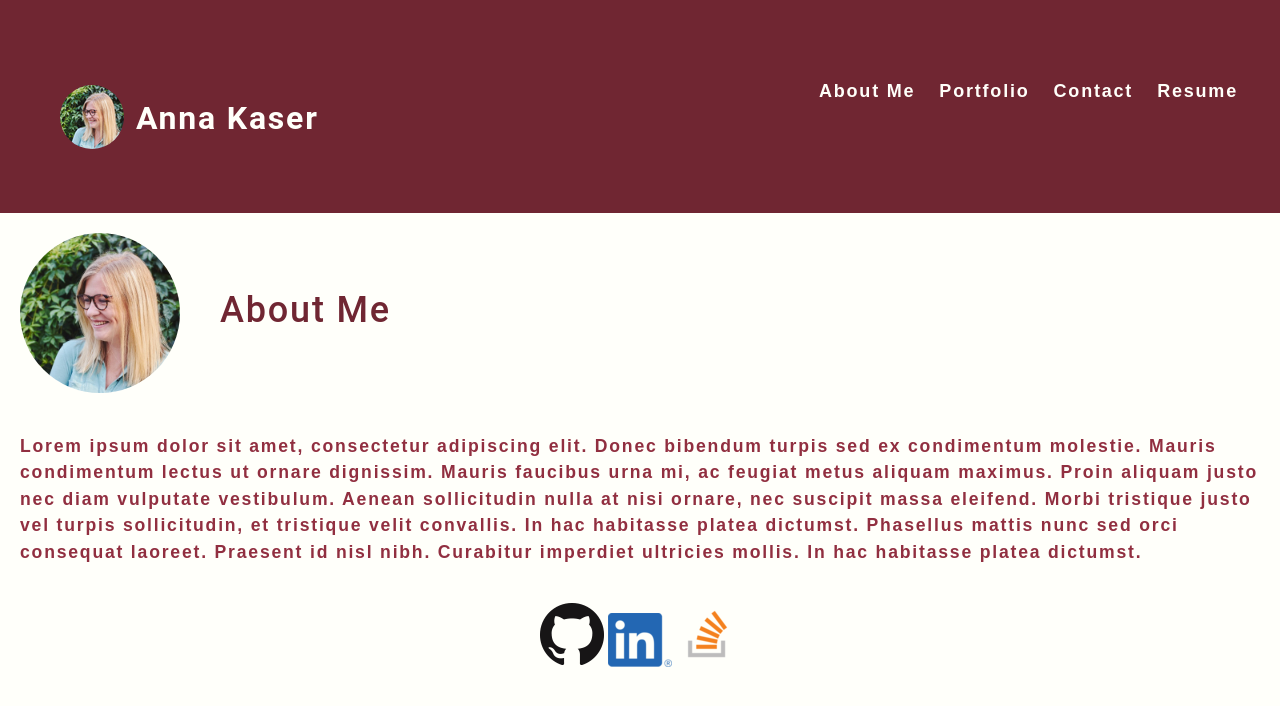
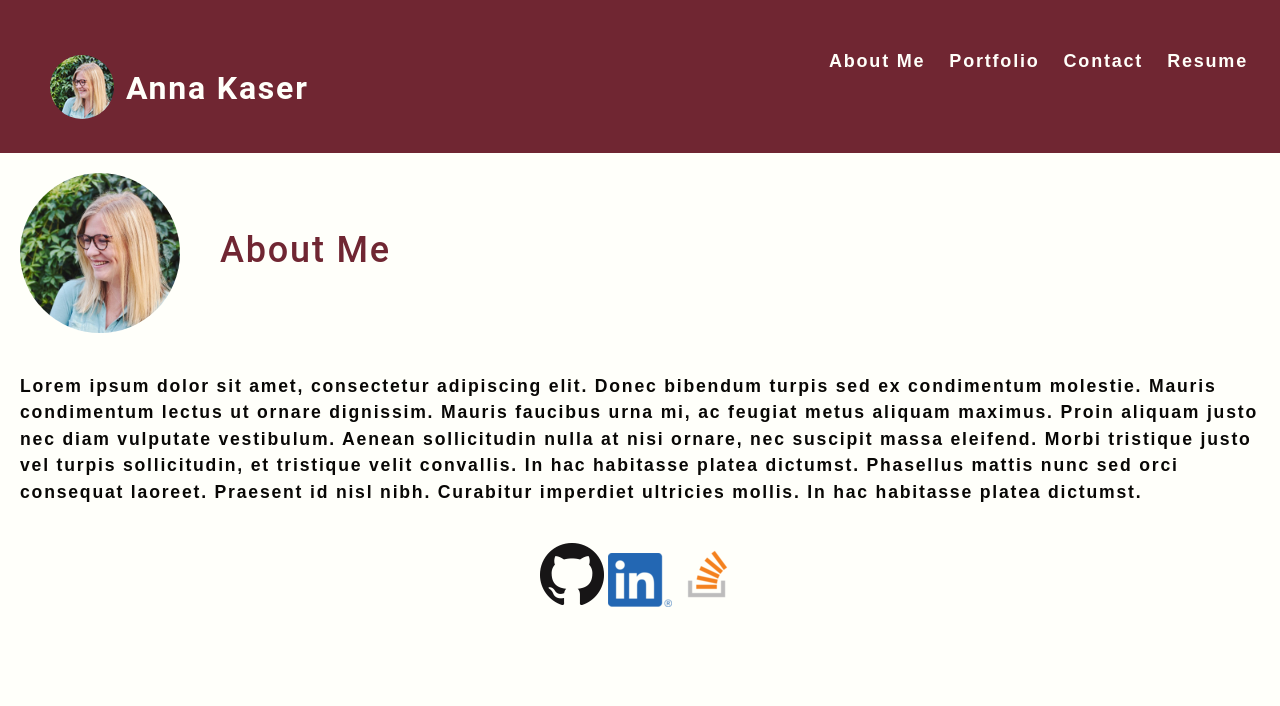
Before and after one commit to akaser23/react-portfolio, a React (Create React App) app: page / in a window 1280 px wide. Shown: the top 706 px of the page. Built offline with nearby package versions, Linux system fonts and the light colour scheme.

Commit message:
about style

```diff
--- a/src/index.css
+++ b/src/index.css
@@ -1,7 +1,7 @@
 main {
   margin: 0 auto;
   max-width: 100%;
-  padding: 50px 30px;
+  padding: 20px 20px;
   /* background-color: var(--primary); */
 }
 :root {
@@ -75,7 +75,7 @@ h6 {
 p {
   font-size: 1.1rem;
   margin-top: 0;
-  color: #912f40;
+  color: var(--dark);
   padding: 20px;
 }
 
```
